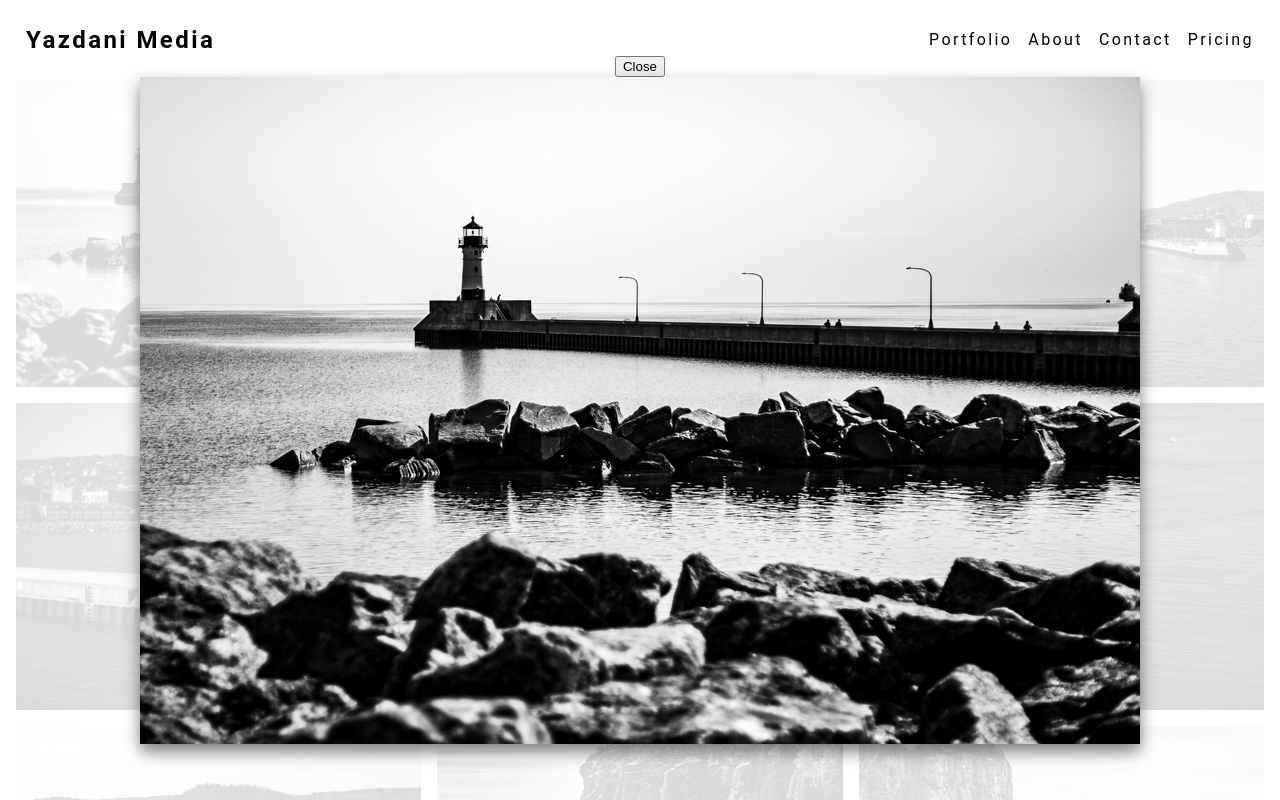
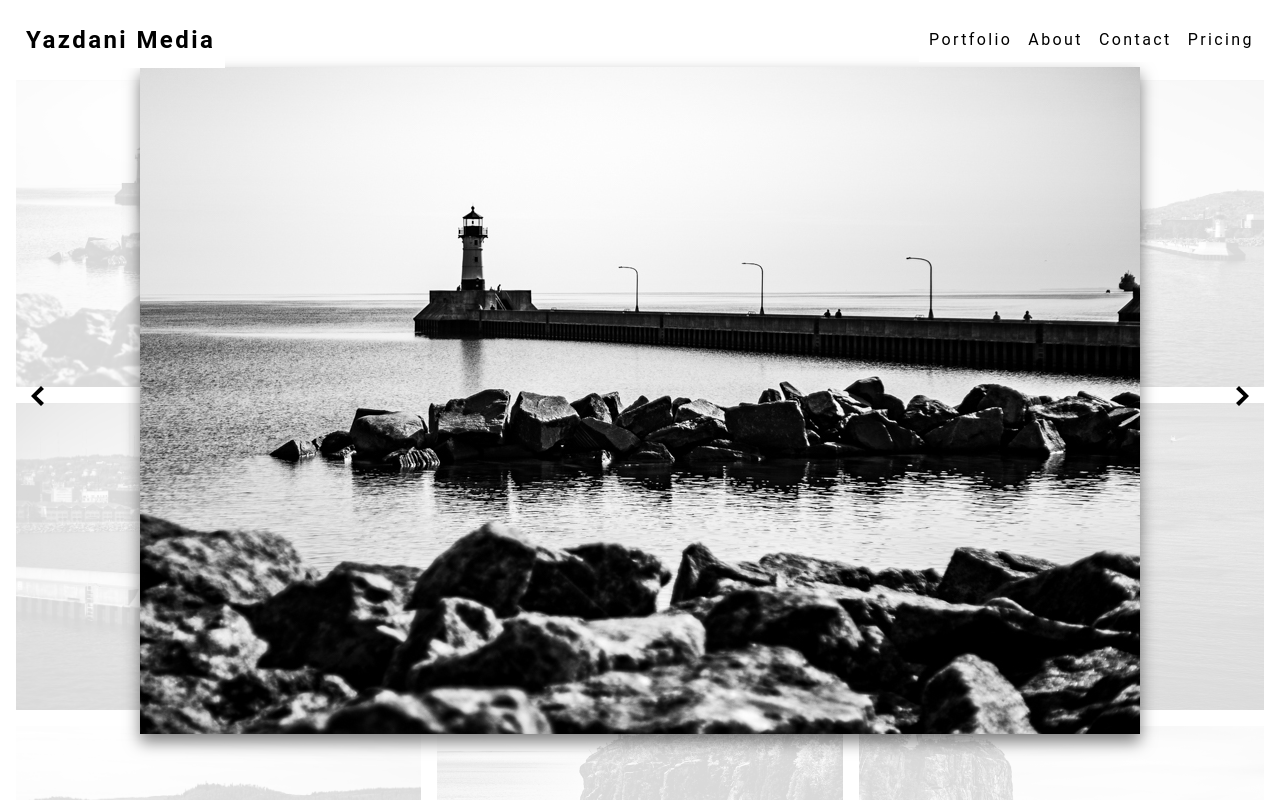
Before and after one commit to WillYazdani/yazdani-media, a React (Create React App) app: page / in a window 1280 px wide. Both pictures are taken after a click on the element 218 px from the left and 233 px from the top of the page. Shown: the top 800 px of the page. Built offline with nearby package versions, Linux system fonts and the light colour scheme.

Commit message:
modal style complete

```diff
--- a/src/CSS/modal.css
+++ b/src/CSS/modal.css
@@ -1,17 +1,18 @@
 .modal {
     background-color: rgba(255, 255, 255, 0.85);
-    position: fixed;
-    height: 100%;
+    position: absolute;
+    height: 100vh;
     width: 100%;
     z-index: 1;
     left: 0;
     top: 0;
-    transform: translateY(5rem);
+    display: flex;
+    flex-direction: column;
+    align-items: center;;
 }
 
 .modal-content {
     display: flex;
-    flex-direction: column;
     justify-content: center;
     align-items: center;
     height: 100%;
@@ -20,4 +21,40 @@
 
 .modal-img {
     filter:drop-shadow(0 0.5rem 0.5rem rgba(0, 0, 0, 0.5));
+    padding:5rem;
 }
+
+.modal-close {
+    position: absolute;
+    background-color: transparent;
+    border: none;
+    font-size: 2rem;
+    cursor: pointer;
+    transform: translate(0, 70rem);
+}
+
+.modal-close:hover {
+    color: #ff0000;
+}
+
+.modal-nav-btn-left {
+    background-color: transparent;
+    border: none;
+    font-size: 2rem;
+    cursor: pointer;
+}
+
+.modal-nav-btn-left:hover {
+    color: #ff0000;
+}
+
+.modal-nav-btn-right {
+    background-color: transparent;
+    border: none;
+    font-size: 2rem;
+    cursor: pointer;
+}
+
+.modal-nav-btn-right:hover {
+    color: #ff0000;
+}
--- a/src/Modal.js
+++ /dev/null
@@ -1,51 +0,0 @@
-import {motion} from 'framer-motion';
-import slideOut from './slideOut';
-import "./assets/images/1.jpg";
-
-
-export default function Modal({handleClose}){
-    return(
-        <motion.div
-            className="modal"
-            initial={{x: "100vw"}}
-            animate={{x: 0}}
-            exit={{x: "100vw"}}
-            transition={{duration: 0.5}}
-        >
-            <motion.div className="modal-content">
-                <motion.button
-                className="modal-close"
-                whileHover={{
-                    scale: 1.05,
-                    transition: {
-                        duration: 0.2,
-                        ease: "easeInOut"
-                    }
-                }}
-                whileTap={{
-                    scale: 0.95,
-                    transition: {
-                        duration: 0.2,
-                        ease: "easeInOut"
-                    }
-                }}
-                // close modal on click
-
-                onClick={handleClose}
-                variants={slideOut}
-                >
-                Close
-                </motion.button>
-
-                <img
-                src={require("./assets/images/1.jpg")}
-                alt="modal-img-1"
-                className="modal-img"
-                />
-
-            </motion.div>
-        </motion.div>
-
-
-    )
-}
--- /dev/null
+++ b/src/components/Modal.js
@@ -0,0 +1,76 @@
+import {motion} from 'framer-motion';
+import {GoChevronLeft, GoChevronRight, GoX} from 'react-icons/go';
+import "../assets/images/1.jpg";
+import "../CSS/modal.css";
+
+
+export default function Modal({handleClose}){
+
+    document.body.style.overflow = "hidden";
+
+    const handleScroll = () => {
+        document.body.style.overflow = "unset";
+    }
+
+    const fadeOut = {
+        hidden: {
+            opacity: 0
+        },
+        visible: {
+            opacity: 1,
+            transition: {
+                duration: 0.5
+            }
+        },
+        exit: {
+            opacity: 0,
+            transition: {
+                duration: 0.5
+            }
+        }
+    }
+
+    return(
+        <motion.div
+        className="modal"
+        variants={fadeOut}
+        initial="hidden"
+        animate="visible"
+        exit="exit"
+        >
+            {/* close */}
+            <motion.button
+            className="modal-close"
+            onClick={() => {
+                handleClose();
+                handleScroll();
+            }}
+            >
+                <GoX />
+            </motion.button>
+
+            <motion.div className="modal-content">
+
+                {/* left */}
+                <motion.button className="modal-nav-btn-left">
+                    <GoChevronLeft />
+                </motion.button>
+
+                {/* image */}
+                <img
+                src={require("../assets/images/1.jpg")}
+                alt="modal-img-1"
+                className="modal-img"
+                />
+
+                {/* right */}
+                <motion.button className="modal-nav-btn-right">
+                    <GoChevronRight />
+                </motion.button>
+
+            </motion.div>
+
+        </motion.div>
+
+    )
+}
--- a/src/pages/Portfolio.js
+++ b/src/pages/Portfolio.js
@@ -1,8 +1,8 @@
 import React, {useState} from 'react';
 import "../CSS/portfolio.css";
 import "../CSS/modal.css";
-import Modal from "../Modal";
-import {motion, AnimatePresence} from "framer-motion";
+import Modal from "../components/Modal";
+import {AnimatePresence} from "framer-motion";
 
 export default function Portfolio() {
     const [modalOpen, setModalOpen] = useState(false)
--- a/src/slideOut.js
+++ /dev/null
@@ -1,17 +0,0 @@
-export default function SlideOut(){
-    const slideOut = {
-        hidden: {
-            x: '100vw'
-        },
-        visible: {
-            x: 0,
-            transition: {
-                duration: 0.5,
-                type: 'spring',
-                damping: 25
-            }
-        },
-        exit: {
-            x: '100vw',
-        }
-    }}
```
